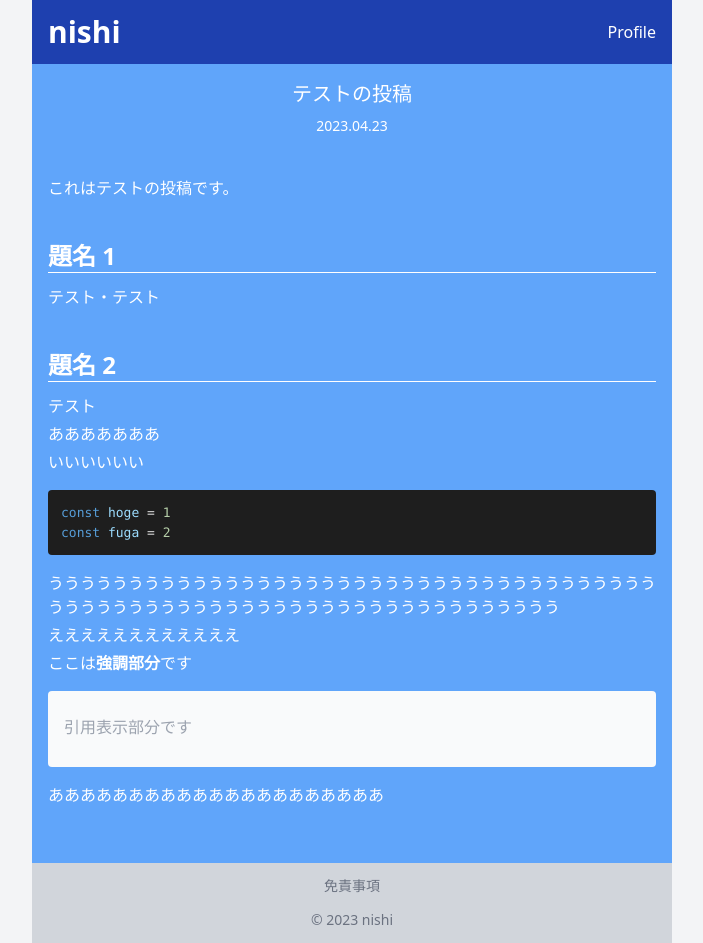
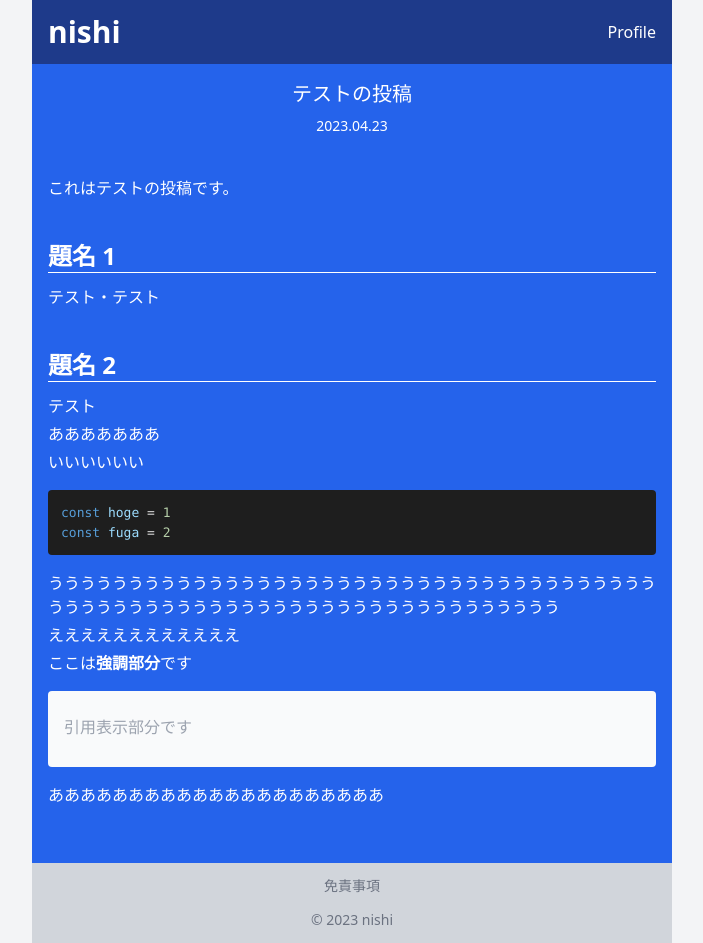
Before and after one commit to nishimura55/nishi55dev, a Next.js app: page /posts/test-post.md in a window 1280 px wide. Shown: the whole page, without its empty margins (288-991 px from the left). Built offline with nearby package versions, Linux system fonts and the light colour scheme.

Commit message:
improve contrast

```diff
--- a/src/components/Header.tsx
+++ b/src/components/Header.tsx
@@ -3,7 +3,7 @@ import Link from 'next/link'
 export const Header = () => {
   return (
     <header>
-      <div className='flex h-16 items-center justify-between bg-blue-800 px-4 text-white'>
+      <div className='flex h-16 items-center justify-between bg-blue-900 px-4 text-white'>
         <Link className='text-3xl font-bold' href='/'>
           nishi
         </Link>
--- a/src/pages/disclaimer/index.tsx
+++ b/src/pages/disclaimer/index.tsx
@@ -3,7 +3,7 @@ import { PageTitle } from '~/src/components/common/PageTitle'
 
 const Disclaimer: NextPage = () => {
   return (
-    <div className='h-full bg-blue-400 p-4 pb-8 text-white'>
+    <div className='h-full bg-blue-600 p-4 pb-8 text-white'>
       <PageTitle title='免責事項' size='sm' />
       <p className='p-4'>
         当ブログのコンテンツによって生じた損害に対する一切の責任を負いません。
--- a/src/pages/index.tsx
+++ b/src/pages/index.tsx
@@ -18,7 +18,7 @@ interface HomeProps {
 
 const Home: NextPage<HomeProps> = ({ posts }) => {
   return (
-    <div className='h-full bg-blue-400 p-4 text-white'>
+    <div className='h-full bg-blue-600 p-4 text-white'>
       <PageTitle title='nishiのブログページ' isVisible={false} />
       <div className='mt-3 sm:px-8'>
         {posts.map((post) => (
--- a/src/pages/posts/[slug].tsx
+++ b/src/pages/posts/[slug].tsx
@@ -14,7 +14,7 @@ interface PostProps {
 
 const Post: NextPage<PostProps> = ({ title, publishedAt, content }) => {
   return (
-    <div className='h-full bg-blue-400 p-4 text-white'>
+    <div className='h-full bg-blue-600 p-4 text-white'>
       <PageTitle title={title} size='sm' />
       <div className='mt-2 text-center text-sm'>{format(parseISO(publishedAt), 'yyyy.MM.dd')}</div>
       <div className='my-10'>
--- a/src/pages/profile/index.tsx
+++ b/src/pages/profile/index.tsx
@@ -7,7 +7,7 @@ import { links, skillNames } from '~/src/constants/profile'
 
 const Profile: NextPage = () => {
   return (
-    <div className='h-full bg-blue-400 p-4 pb-8 text-white'>
+    <div className='h-full bg-blue-600 p-4 pb-8 text-white'>
       <PageTitle title='nishiのプロフィール' isVisible={false} />
       <div className='mt-3 flex flex-col gap-7 sm:px-8'>
         <div className='flex justify-center'>
```
